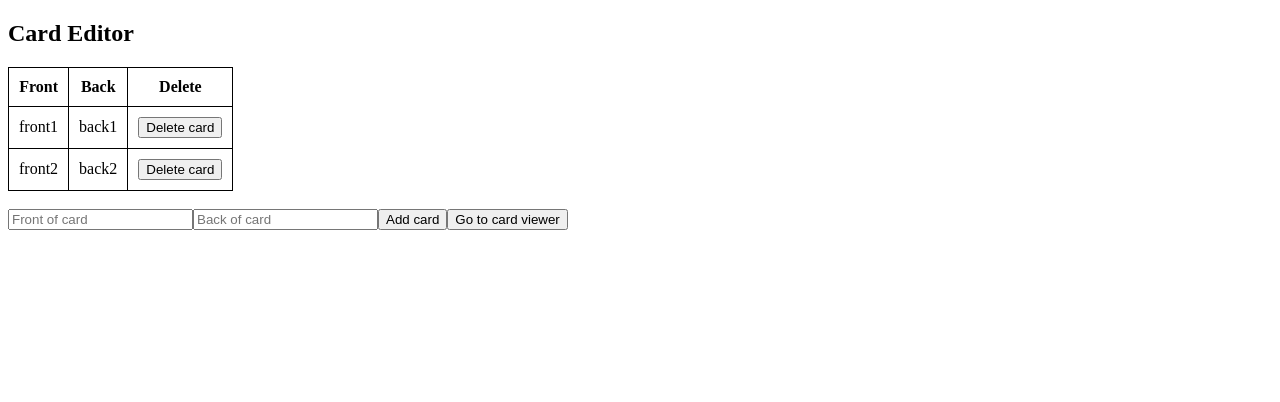
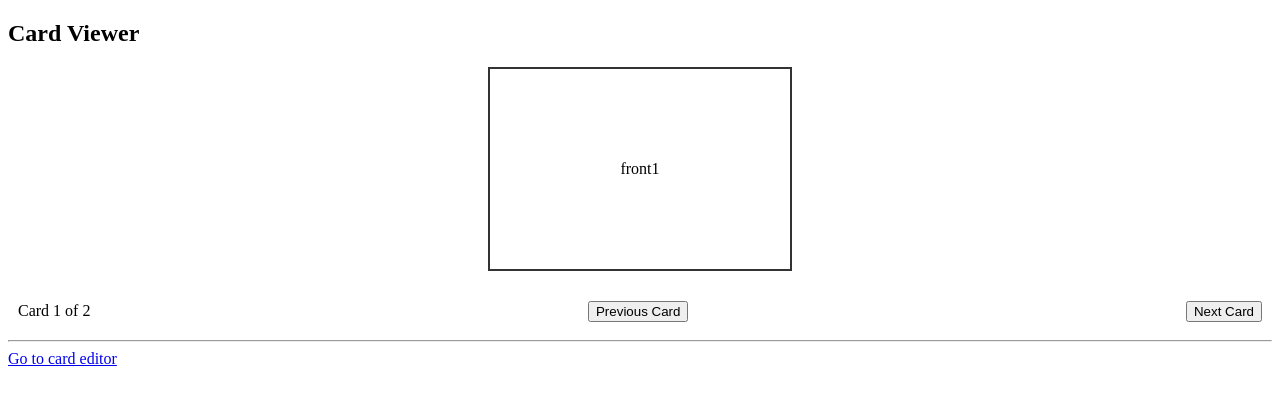
Before and after one commit to rachelrichey/bootcamp, a React (Create React App) app: page /viewer in a window 1280 px wide. Shown: the top 402 px of the page. Built offline with nearby package versions, Linux system fonts and the light colour scheme.

Commit message:
First part of Part 3 done

```diff
--- a/package.json
+++ b/package.json
@@ -8,6 +8,7 @@
     "@testing-library/user-event": "^13.5.0",
     "react": "^18.2.0",
     "react-dom": "^18.2.0",
+    "react-router-dom": "^6.18.0",
     "react-scripts": "5.0.1",
     "web-vitals": "^2.1.4"
   },
--- a/src/App.js
+++ b/src/App.js
@@ -1,6 +1,8 @@
 import React from 'react';
 import CardEditor from './CardEditor';
 import CardViewer from './CardViewer';
+
+import {Routes, Route} from 'react-router-dom';
 
 class App extends React.Component{
   constructor(props) {
@@ -10,7 +12,6 @@ class App extends React.Component{
         { front: 'front1', back: 'back1'},
         { front: 'front2', back: 'back2'},
       ],
-      editor : true,
     };
   }
 
@@ -25,24 +26,21 @@ class App extends React.Component{
     this.setState({ cards })
   };
 
-  switchMode = () => this.setState({ editor: !this.state.editor });
-
   render() {
-    if (this.state.editor){
     return (
-        <CardEditor
+      <Routes>
+        <Route exact path="/"/>
+        <Route exact path="/editor" element={<CardEditor
             addCard={this.addCard}
             cards={this.state.cards}
             deleteCard={this.deleteCard}
-          switchMode={this.switchMode}
-        />
-      );
-    } else {
-      return <CardViewer
+          />}/>
+        <Route exact path="/viewer" element={<CardViewer
             cards={this.state.cards}
             card={this.props.cards}
-      switchMode={this.switchMode} />;
-    }
+          />}/>
+      </Routes>
+    );
   }
 }
 
--- a/src/CardEditor.js
+++ b/src/CardEditor.js
@@ -1,5 +1,7 @@
 import React from 'react';
 import './CardEditor.css';
+
+import {Link} from 'react-router-dom';
 
 class CardEditor extends React.Component {
     constructor(props) {
@@ -62,7 +64,7 @@ class CardEditor extends React.Component {
                 value={this.state.back}
                 />
                 <button onClick={this.addCard}>Add card</button>
-                <button onClick={this.props.switchMode}>Go to card viewer</button>
+                <Link to="/viewer">Go to card viewer</Link>
             </div>
         )
     }
--- a/src/CardViewer.js
+++ b/src/CardViewer.js
@@ -1,5 +1,7 @@
 import React from 'react';
 import './CardViewer.css';
+
+import {Link} from 'react-router-dom';
 
 class CardViewer extends React.Component {
     constructor(props) {
@@ -53,7 +55,7 @@ class CardViewer extends React.Component {
                     <button onClick={this.nextCard}>Next Card</button>
                 </div>
                 <hr />
-                <button onClick={this.props.switchMode}>Go to card editor</button>
+                <Link to="/editor">Go to card editor</Link>
             </div>
         )
     }
--- a/src/index.js
+++ b/src/index.js
@@ -3,7 +3,13 @@ import ReactDOM from 'react-dom';
 import App from './App';
 import reportWebVitals from './reportWebVitals';
 
-ReactDOM.render(<App />, document.getElementById('root'));
+import { BrowserRouter } from 'react-router-dom';
+
+ReactDOM.render(
+    <BrowserRouter>
+        <App />
+    </BrowserRouter>,
+    document.getElementById('root'));
 // If you want to start measuring performance in your app, pass a function
 // to log results (for example: reportWebVitals(console.log))
 // or send to an analytics endpoint. Learn more: https://bit.ly/CRA-vitals
```
Also changed, not shown: src/HomePage.js (added), 1 other file (tests, documents, lock files or other folders). Lines whose indentation alone changed are shown as unchanged.
